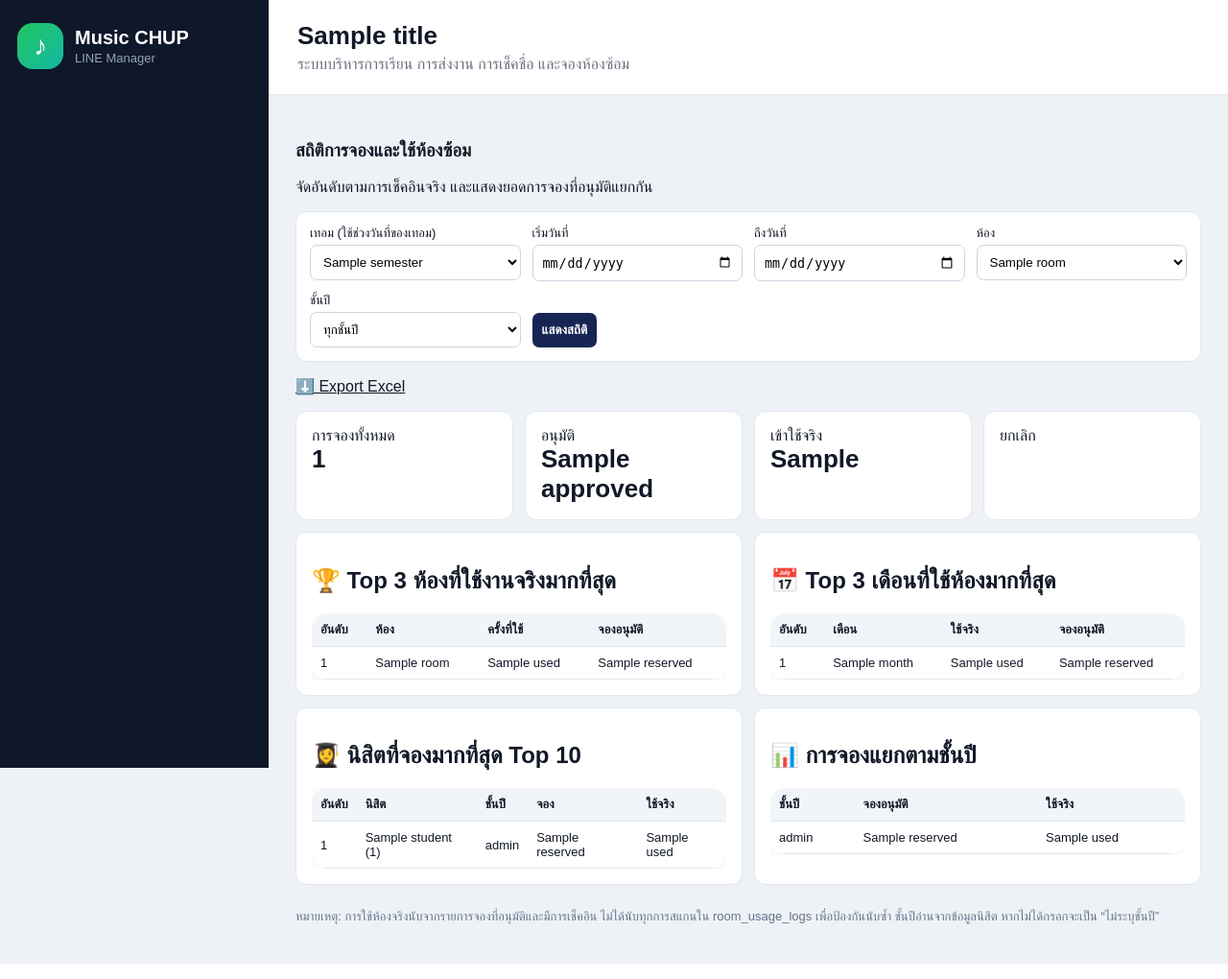
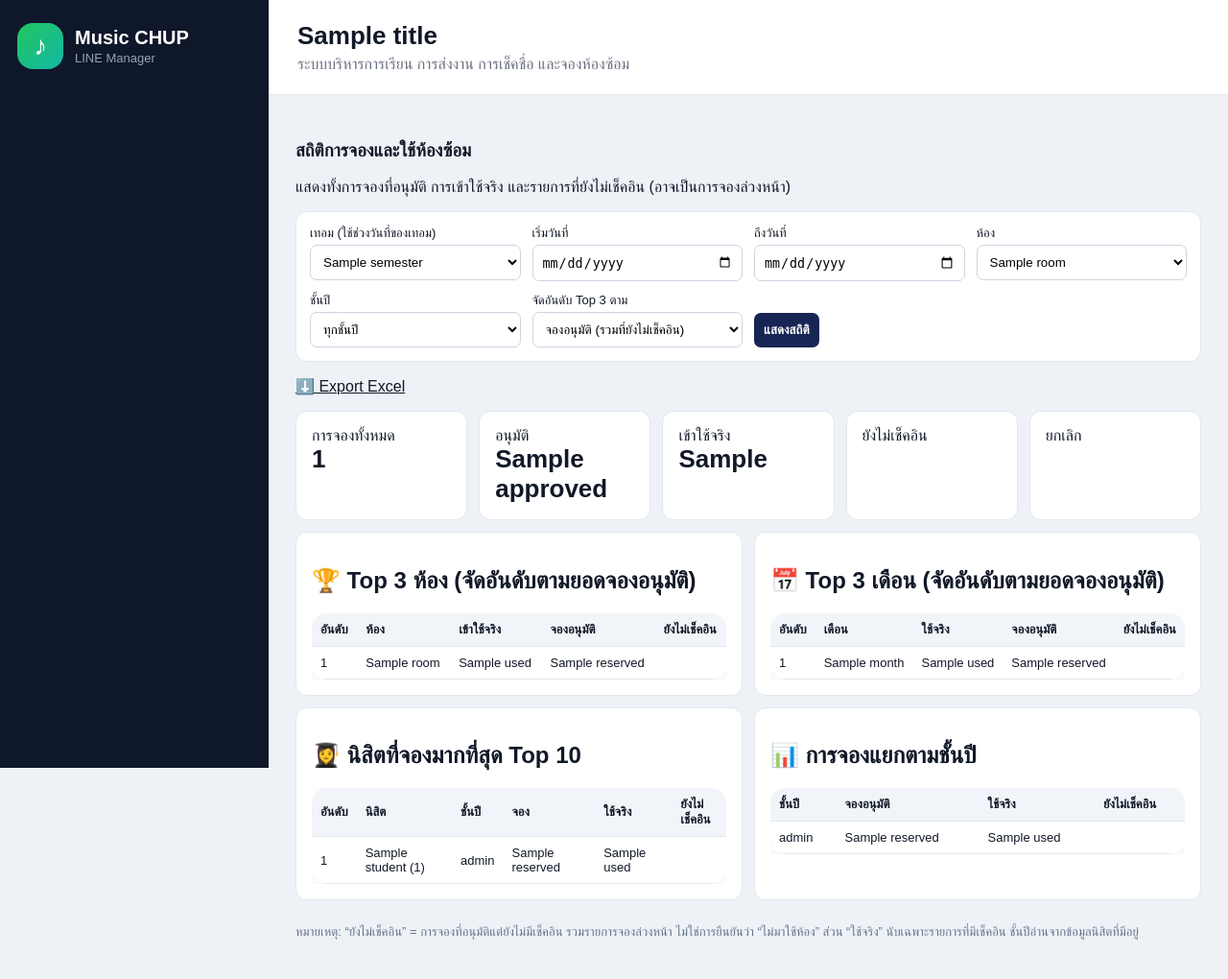
Before and after one commit to gcsmy318/line-music-class-manager, a Node project: template src/views/pages/admin/roomStatistics.ejs in a window 1280 px wide. Shown: the whole page at 96% size. Run offline with Node 20 templates, Linux system fonts and the light colour scheme; the template is opened without the code that fills it: most values are stand-ins (such as "Sample title", 1, 10 or a date in 2020).

Commit message:
Fix QR origin and room statistics

```diff
--- a/src/views/pages/admin/roomStatistics.ejs
+++ b/src/views/pages/admin/roomStatistics.ejs
@@ -15,7 +15,7 @@
 </style>
 <section class="rs">
   <h1>สถิติการจองและใช้ห้องซ้อม</h1>
-  <p>จัดอันดับตามการเช็คอินจริง และแสดงยอดการจองที่อนุมัติแยกกัน</p>
+  <p>แสดงทั้งการจองที่อนุมัติ การเข้าใช้จริง และรายการที่ยังไม่เช็คอิน (อาจเป็นการจองล่วงหน้า)</p>
   <form method="GET" action="/admin/room-statistics">
     <div><label>เทอม (ใช้ช่วงวันที่ของเทอม)</label><select name="semesterId">
       <option value="all" <%= filters.semesterId==='all'?'selected':'' %>>ทุกเทอมในช่วงวันที่</option>
@@ -29,30 +29,34 @@
     <div><label>ชั้นปี</label><select name="yearLevel"><option value="">ทุกชั้นปี</option>
       <% ['ปี 1','ปี 2','ปี 3','ปี 4','ปี 5','ปี 6','ไม่ระบุชั้นปี'].forEach(x=>{ %><option value="<%= x %>" <%= filters.yearLevel===x?'selected':'' %>><%= x %></option><% }) %>
     </select></div>
+    <div><label>จัดอันดับ Top 3 ตาม</label><select name="rankBy">
+      <option value="reserved" <%= filters.rankBy==='reserved'?'selected':'' %>>จองอนุมัติ (รวมที่ยังไม่เช็คอิน)</option>
+      <option value="used" <%= filters.rankBy==='used'?'selected':'' %>>เข้าใช้จริง</option>
+    </select></div>
     <div style="display:flex;align-items:end"><button type="submit" class="action">แสดงสถิติ</button></div>
   </form>
-  <p><a href="/admin/room-statistics/export.xlsx?startDate=<%= encodeURIComponent(filters.startDate) %>&endDate=<%= encodeURIComponent(filters.endDate) %>&semesterId=<%= encodeURIComponent(filters.semesterId) %>&roomId=<%= encodeURIComponent(filters.roomId) %>&yearLevel=<%= encodeURIComponent(filters.yearLevel) %>">⬇️ Export Excel</a></p>
+  <p><a href="/admin/room-statistics/export.xlsx?startDate=<%= encodeURIComponent(filters.startDate) %>&endDate=<%= encodeURIComponent(filters.endDate) %>&semesterId=<%= encodeURIComponent(filters.semesterId) %>&roomId=<%= encodeURIComponent(filters.roomId) %>&yearLevel=<%= encodeURIComponent(filters.yearLevel) %>&rankBy=<%= encodeURIComponent(filters.rankBy) %>">⬇️ Export Excel</a></p>
   <div class="numbers">
-    <% [['การจองทั้งหมด',summary.totalBookings],['อนุมัติ',summary.approved],['เข้าใช้จริง',summary.checkedIn],['ยกเลิก',summary.cancelled]].forEach(p=>{ %>
+    <% [['การจองทั้งหมด',summary.totalBookings],['อนุมัติ',summary.approved],['เข้าใช้จริง',summary.checkedIn],['ยังไม่เช็คอิน',summary.notCheckedIn],['ยกเลิก',summary.cancelled]].forEach(p=>{ %>
       <div class="number"><span><%= p[0] %></span><strong><%= p[1] %></strong></div>
     <% }) %>
   </div>
   <div class="cols">
-    <div class="panel"><h2>🏆 Top 3 ห้องที่ใช้งานจริงมากที่สุด</h2><div class="scroll"><table><thead><tr><th>อันดับ</th><th>ห้อง</th><th>ครั้งที่ใช้</th><th>จองอนุมัติ</th></tr></thead><tbody>
-      <% topRooms.forEach((r,i)=>{ %><tr><td><%= i+1 %></td><td><%= r.name %></td><td><%= r.used %></td><td><%= r.reserved %></td></tr><% }) %>
-    </tbody></table></div><% if(!topRooms.length){ %><p>ยังไม่มีข้อมูลเช็คอินจริง</p><% } %></div>
-    <div class="panel"><h2>📅 Top 3 เดือนที่ใช้ห้องมากที่สุด</h2><div class="scroll"><table><thead><tr><th>อันดับ</th><th>เดือน</th><th>ใช้จริง</th><th>จองอนุมัติ</th></tr></thead><tbody>
-      <% topMonths.forEach((r,i)=>{ %><tr><td><%= i+1 %></td><td><%= r.month %></td><td><%= r.used %></td><td><%= r.reserved %></td></tr><% }) %>
-    </tbody></table></div><% if(!topMonths.length){ %><p>ยังไม่มีข้อมูลเช็คอินจริง</p><% } %></div>
+    <div class="panel"><h2>🏆 Top 3 ห้อง (<%= filters.rankBy==='used' ? 'จัดอันดับตามเช็คอินจริง' : 'จัดอันดับตามยอดจองอนุมัติ' %>)</h2><div class="scroll"><table><thead><tr><th>อันดับ</th><th>ห้อง</th><th>เข้าใช้จริง</th><th>จองอนุมัติ</th><th>ยังไม่เช็คอิน</th></tr></thead><tbody>
+      <% topRooms.forEach((r,i)=>{ %><tr><td><%= i+1 %></td><td><%= r.name %></td><td><%= r.used %></td><td><%= r.reserved %></td><td><%= r.notCheckedIn %></td></tr><% }) %>
+    </tbody></table></div><% if(!topRooms.length){ %><p>ยังไม่มีรายการจองที่อนุมัติในช่วงวันที่นี้</p><% } %></div>
+    <div class="panel"><h2>📅 Top 3 เดือน (<%= filters.rankBy==='used' ? 'จัดอันดับตามเช็คอินจริง' : 'จัดอันดับตามยอดจองอนุมัติ' %>)</h2><div class="scroll"><table><thead><tr><th>อันดับ</th><th>เดือน</th><th>ใช้จริง</th><th>จองอนุมัติ</th><th>ยังไม่เช็คอิน</th></tr></thead><tbody>
+      <% topMonths.forEach((r,i)=>{ %><tr><td><%= i+1 %></td><td><%= r.month %></td><td><%= r.used %></td><td><%= r.reserved %></td><td><%= r.notCheckedIn %></td></tr><% }) %>
+    </tbody></table></div><% if(!topMonths.length){ %><p>ยังไม่มีรายการจองที่อนุมัติในช่วงวันที่นี้</p><% } %></div>
   </div>
   <div class="cols">
-    <div class="panel"><h2>👩‍🎓 นิสิตที่จองมากที่สุด Top 10</h2><div class="scroll"><table><thead><tr><th>อันดับ</th><th>นิสิต</th><th>ชั้นปี</th><th>จอง</th><th>ใช้จริง</th></tr></thead><tbody>
-      <% topStudents.forEach((r,i)=>{ %><tr><td><%= i+1 %></td><td><%= r.studentName %> (<%= r.studentId %>)</td><td><%= r.yearLevel %></td><td><%= r.reserved %></td><td><%= r.used %></td></tr><% }) %>
+    <div class="panel"><h2>👩‍🎓 นิสิตที่จองมากที่สุด Top 10</h2><div class="scroll"><table><thead><tr><th>อันดับ</th><th>นิสิต</th><th>ชั้นปี</th><th>จอง</th><th>ใช้จริง</th><th>ยังไม่เช็คอิน</th></tr></thead><tbody>
+      <% topStudents.forEach((r,i)=>{ %><tr><td><%= i+1 %></td><td><%= r.studentName %> (<%= r.studentId %>)</td><td><%= r.yearLevel %></td><td><%= r.reserved %></td><td><%= r.used %></td><td><%= r.notCheckedIn %></td></tr><% }) %>
     </tbody></table></div></div>
-    <div class="panel"><h2>📊 การจองแยกตามชั้นปี</h2><div class="scroll"><table><thead><tr><th>ชั้นปี</th><th>จองอนุมัติ</th><th>ใช้จริง</th></tr></thead><tbody>
-      <% byYear.forEach(r=>{ %><tr><td><%= r.yearLevel %></td><td><%= r.reserved %></td><td><%= r.used %></td></tr><% }) %>
+    <div class="panel"><h2>📊 การจองแยกตามชั้นปี</h2><div class="scroll"><table><thead><tr><th>ชั้นปี</th><th>จองอนุมัติ</th><th>ใช้จริง</th><th>ยังไม่เช็คอิน</th></tr></thead><tbody>
+      <% byYear.forEach(r=>{ %><tr><td><%= r.yearLevel %></td><td><%= r.reserved %></td><td><%= r.used %></td><td><%= r.notCheckedIn %></td></tr><% }) %>
     </tbody></table></div></div>
   </div>
-  <p style="color:#64748b;font-size:13px">หมายเหตุ: การใช้ห้องจริงนับจากรายการจองที่อนุมัติและมีการเช็คอิน ไม่ได้นับทุกการสแกนใน room_usage_logs เพื่อป้องกันนับซ้ำ ชั้นปีอ่านจากข้อมูลนิสิต หากไม่ได้กรอกจะเป็น “ไม่ระบุชั้นปี”</p>
+  <p style="color:#64748b;font-size:13px">หมายเหตุ: “ยังไม่เช็คอิน” = การจองที่อนุมัติแต่ยังไม่มีเช็คอิน รวมรายการจองล่วงหน้า ไม่ใช่การยืนยันว่า “ไม่มาใช้ห้อง” ส่วน “ใช้จริง” นับเฉพาะรายการที่มีเช็คอิน ชั้นปีอ่านจากข้อมูลนิสิตที่มีอยู่</p>
 </section>
 <%- include('../../partials/footer') %>
```
Also changed, not shown: src/routes/roomQr.js (+23 -2 lines), src/routes/roomStatistics.js (+34 -21 lines).
